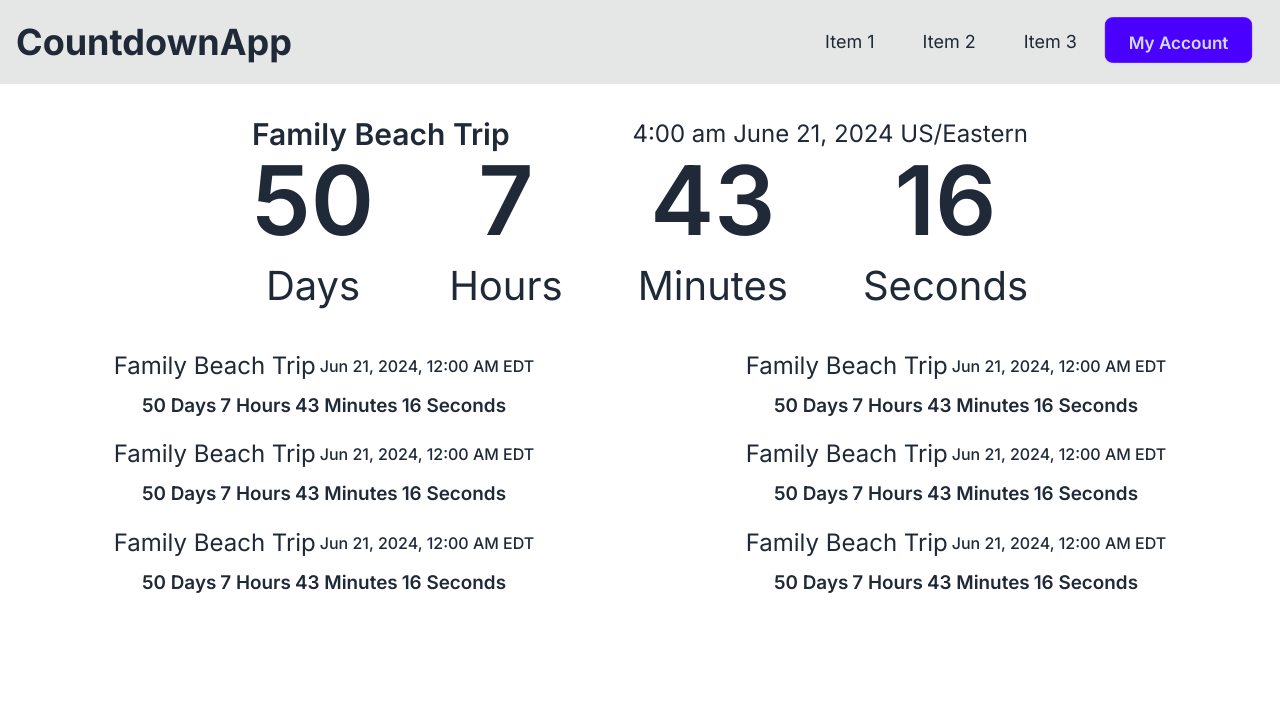
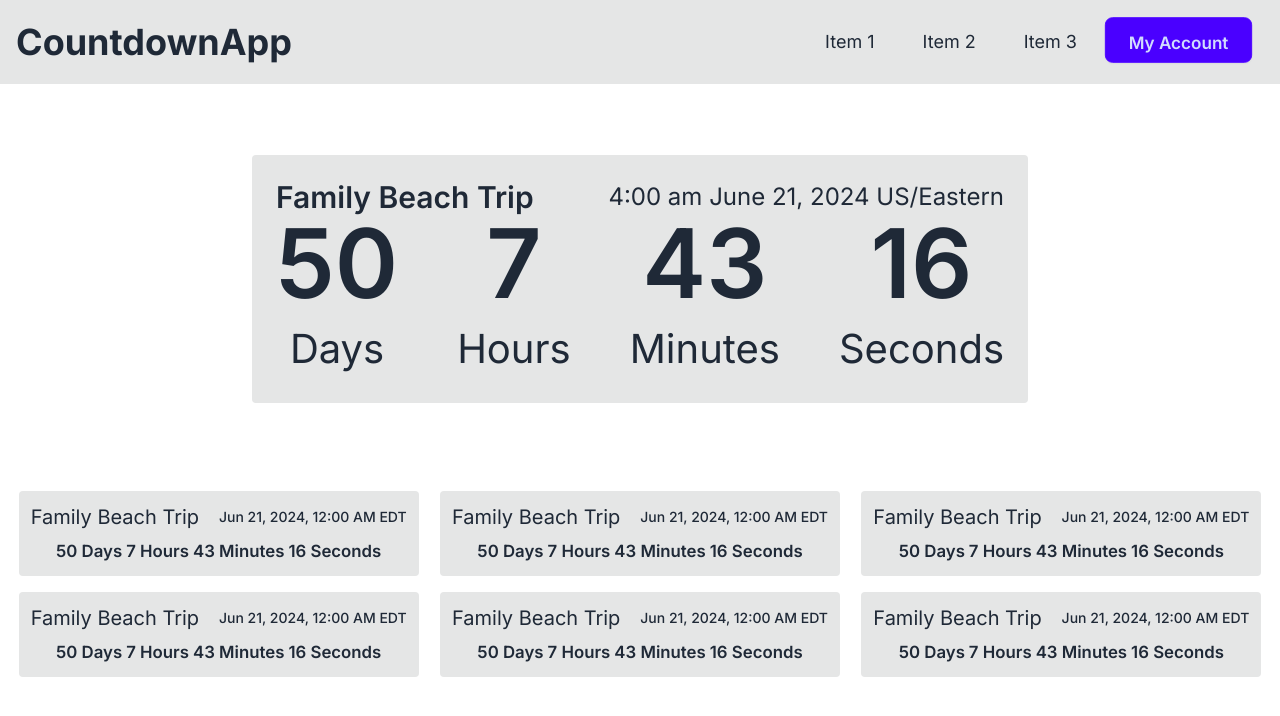
Before and after one commit to matthew-talamantes/CountDownApp, a Next.js app in the folder frontend/: page / in a window 1280 px wide. Shown: the top 716 px of the page. Built offline with nearby package versions, Linux system fonts and the light colour scheme.

Commit message:
Update styles

```diff
--- a/frontend/src/components/FavoriteCountCard.tsx
+++ b/frontend/src/components/FavoriteCountCard.tsx
@@ -11,17 +11,17 @@ export default function FavoriteCountCard({ countDown: { title, dateTime, timeZo
     const dateOptions = { hour12: true, timeZone: timeZone, hour: 'numeric', minute: 'numeric', month: 'short', day: 'numeric', year: 'numeric', timeZoneName: 'short' };
 
     return (
-        <article className="flex flex-col justify-start items-center gap-2">
+        <article className="w-[25rem] flex flex-col justify-start items-center gap-2 bg-base-300 rounded p-3">
             <div className="flex flex-col md:flex-row justify-start md:justify-between items-start md:items-center gap-1 w-full">
-                <h3 className="text-[1.5rem] font-normal text-base-content">{title}</h3>
-                <h4 className="text-base font-medium text-base-content">{date.toLocaleString('en-US', { hour12: true, timeZone: timeZone, hour: 'numeric', minute: 'numeric', month: 'short', day: 'numeric', year: 'numeric', timeZoneName: 'short' })}</h4>
+                <h3 className="text-xl font-normal text-base-content">{title}</h3>
+                <h4 className="text-sm font-medium text-base-content">{date.toLocaleString('en-US', { hour12: true, timeZone: timeZone, hour: 'numeric', minute: 'numeric', month: 'short', day: 'numeric', year: 'numeric', timeZoneName: 'short' })}</h4>
             </div>
             <div className="flex flex-row justify-center items-center gap-1">
-                {sign === '-' && <h2 className="text-[1.18rem] font-semibold text-base-content">{sign}</h2>}
-                <h2 className="text-[1.18rem] font-semibold text-base-content">{daysLeft} Days</h2>
-                <h2 className="text-[1.18rem] font-semibold text-base-content">{hoursLeft} Hours</h2>
-                <h2 className="text-[1.18rem] font-semibold text-base-content">{minutesLeft} Minutes</h2>
-                <h2 className="text-[1.18rem] font-semibold text-base-content">{secondsLeft} Seconds</h2>
+                {sign === '-' && <h2 className="text-[1.05rem] font-semibold text-base-content">{sign}</h2>}
+                <h2 className="text-[1.05rem] font-semibold text-base-content">{daysLeft} Days</h2>
+                <h2 className="text-[1.05rem] font-semibold text-base-content">{hoursLeft} Hours</h2>
+                <h2 className="text-[1.05rem] font-semibold text-base-content">{minutesLeft} Minutes</h2>
+                <h2 className="text-[1.05rem] font-semibold text-base-content">{secondsLeft} Seconds</h2>
             </div>
         </article>
     );
--- a/frontend/src/components/FavoriteCounts.tsx
+++ b/frontend/src/components/FavoriteCounts.tsx
@@ -94,7 +94,7 @@ export default function FavoriteCounts() {
 
 
     return (
-        <div>
+        <div className="container mx-auto my-8 min-h-[37.5rem] flex flex-col justify-center items-center gap-6">
             <section id="favorite-count">
                 <FocusCountdown countDown={favoriteCount} />
             </section>
--- a/frontend/src/components/FocusCountdown.tsx
+++ b/frontend/src/components/FocusCountdown.tsx
@@ -10,7 +10,7 @@ export default function FocusCountdown({ countDown: { title, dateTime, timeZone
     const { sign, daysLeft, hoursLeft, minutesLeft, secondsLeft } = useCountdown(date);
     // console.log(sign);
     return (
-        <article className="container max-w-[48.5rem] mx-auto">
+        <article className="container max-w-[48.5rem] mx-auto bg-base-300 rounded p-6">
             <div className="flex flex-col md:flex-row md:justify-between md:items-center gap-2">
                 <h3 className="text-3xl font-semibold text-base-content">{title}</h3>
                 <h4 className="text-2xl font-normal text-base-content">{getTwelveHourTime(date)} {MONTHS[date.getMonth()]} {date.getDate()}, {date.getFullYear()} {timeZone}</h4>
```
